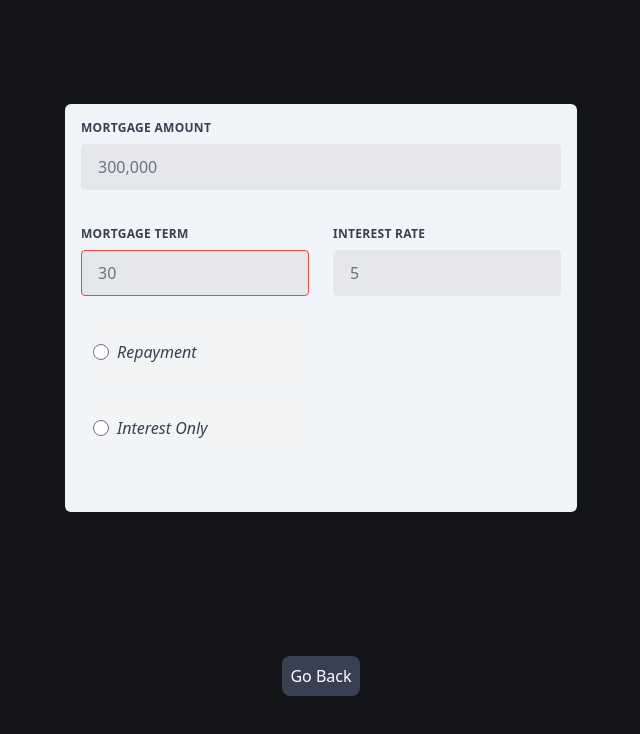
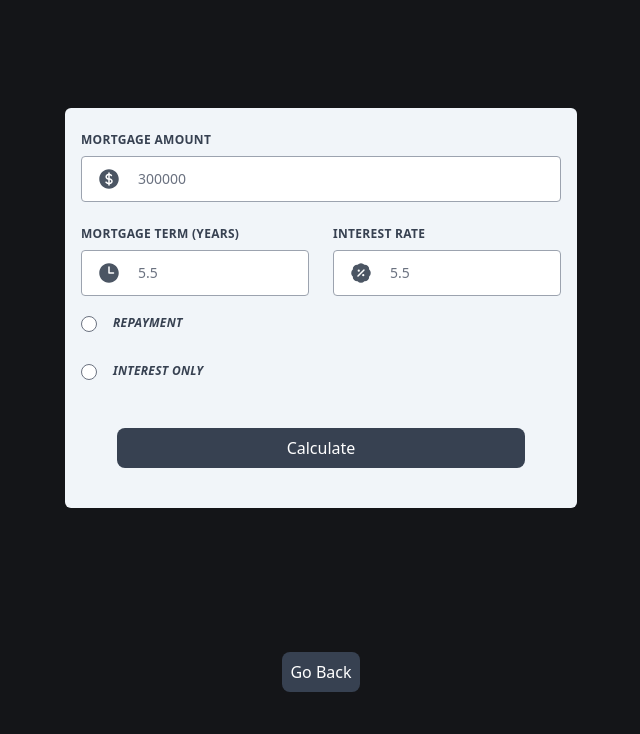
Before and after one commit to mitchaplin/frontend-challenges, a Next.js app: page /mortgage-calculator in a window 1280 px wide. Shown: the top 734 px of the page, without its empty margins (319-959 px from the left). Built offline with nearby package versions, Linux system fonts and the light colour scheme; what prettier-plugin-tailwindcss would draw is missing.

Commit message:
Updates to mortgage calc layout and look

```diff
--- a/package.json
+++ b/package.json
@@ -10,10 +10,10 @@
   },
   "dependencies": {
     "@heroicons/react": "^2.0.15",
-    "@next/font": "13.1.6",
     "@types/node": "18.11.19",
     "@types/react": "18.0.27",
     "@types/react-dom": "18.0.10",
+    "next/font": "13.1.6",
     "eslint": "8.33.0",
     "eslint-config-next": "13.1.6",
     "next": "^15.1.4",
--- a/src/app/mortgage-calculator/page.tsx
+++ b/src/app/mortgage-calculator/page.tsx
@@ -3,6 +3,11 @@ import Image from "next/image";
 import { useRouter } from "next/navigation";
 import { useState } from "react";
 import styles from "./mortgage-calculator.module.css";
+import {
+  CurrencyDollarIcon,
+  ClockIcon,
+  PercentBadgeIcon,
+} from "@heroicons/react/24/solid";
 export default function MortgageCalculator() {
   const [rating, setRating] = useState(0);
   const [submitted, setSubmitted] = useState(false);
@@ -11,19 +16,24 @@ export default function MortgageCalculator() {
     <main className={styles.main}>
       <form className="w-full max-w-lg bg-slate-100 rounded-md p-4">
         <div className="flex flex-wrap -mx-3 mb-6">
-          <div className="w-full px-3">
+          <div className="w-full px-3 ">
             <label
-              className="block uppercase tracking-wide text-gray-700 text-xs font-bold mb-2"
+              className="block uppercase tracking-wide text-gray-700 text-xs font-bold my-2"
               htmlFor="mortgage-amount"
             >
               Mortgage Amount
             </label>
+            <div className="relative flex items-center">
               <input
-              className="appearance-none block w-full bg-gray-200 text-gray-700 border border-gray-200 rounded py-3 px-4 mb-3 leading-tight focus:outline-none focus:bg-white focus:border-gray-500"
-              id="mortgage-amount"
                 type="number"
-              placeholder="300,000"
+                placeholder="300000"
+                className="pr-4 pl-14 py-3 text-sm text-black rounded bg-white border border-gray-400 w-full outline-[#333]"
               />
+
+              <div className="absolute left-4">
+                <CurrencyDollarIcon className="h-6 w-6 text-gray-600" />
+              </div>
+            </div>
           </div>
         </div>
         <div className="flex flex-wrap -mx-3 mb-6">
@@ -32,14 +42,19 @@ export default function MortgageCalculator() {
               className="block uppercase tracking-wide text-gray-700 text-xs font-bold mb-2"
               htmlFor="mortgage-term"
             >
-              Mortgage Term
+              Mortgage Term (Years)
             </label>
+            <div className="relative flex items-center">
               <input
-              className="appearance-none block w-full bg-gray-200 text-gray-700 border border-red-500 rounded py-3 px-4 mb-3 leading-tight focus:outline-none focus:bg-white"
-              id="mortgage-term"
                 type="number"
-              placeholder="30"
+                placeholder="5.5"
+                className="pr-4 pl-14 py-3 text-sm text-black rounded bg-white border border-gray-400 w-full outline-[#333]"
               />
+
+              <div className="absolute left-4 ">
+                <ClockIcon className="h-6 w-6 text-gray-600" />
+              </div>
+            </div>
             {/* <p className="text-red-500 text-xs italic">
               Please fill out this field.
             </p> */}
@@ -51,25 +66,41 @@ export default function MortgageCalculator() {
             >
               Interest Rate
             </label>
+            <div className="relative flex items-center">
               <input
-              className="appearance-none block w-full bg-gray-200 text-gray-700 border border-gray-200 rounded py-3 px-4 leading-tight focus:outline-none focus:bg-white focus:border-gray-500"
-              id="interest-rate"
                 type="number"
-              placeholder="5"
+                placeholder="5.5"
+                className="pr-4 pl-14 py-3 text-sm text-black rounded bg-white border border-gray-400 w-full outline-[#333]"
               />
+
+              <div className="absolute left-4">
+                <PercentBadgeIcon className="h-6 w-6 text-gray-600" />
+              </div>
+            </div>
           </div>
 
           <div className="w-full md:w-1/2 px-3">
-            <label className="flex border-gray-700 bg-gray-100 text-gray-700 rounded-md px-3 py-3 my-3  hover:bg-indigo-300 cursor-pointer ">
-              <input className="my-3" type="radio" name="Repayment" />
-              <i className="p-2">Repayment</i>
+            <label
+              className="block uppercase tracking-wide text-gray-700 text-xs font-bold my-2"
+              htmlFor="mortgage-amount"
+            >
+              <input className="my-3 " type="radio" name="Repayment" />
+              <i className="p-4">Repayment</i>
             </label>
 
-            <label className="flex border-gray-700 bg-gray-100 text-gray-700 rounded-md px-3 py-3 my-3  hover:bg-indigo-300 cursor-pointer ">
+            <label
+              className="block uppercase tracking-wide text-gray-700 text-xs font-bold my-2"
+              htmlFor="mortgage-amount"
+            >
               <input className="my-3" type="radio" name="Interest" />
-              <i className="p-2">Interest Only</i>
+              <i className="p-4">Interest Only</i>
             </label>
           </div>
+        </div>
+        <div className="flex flex-wrap -mx-3 mb-6">
+          <button className="mx-12 w-full mt-1 rounded-lg bg-gray-700 p-2 text-white">
+            Calculate
+          </button>
         </div>
       </form>
       <button
```
Lines whose indentation alone changed are shown as unchanged.
